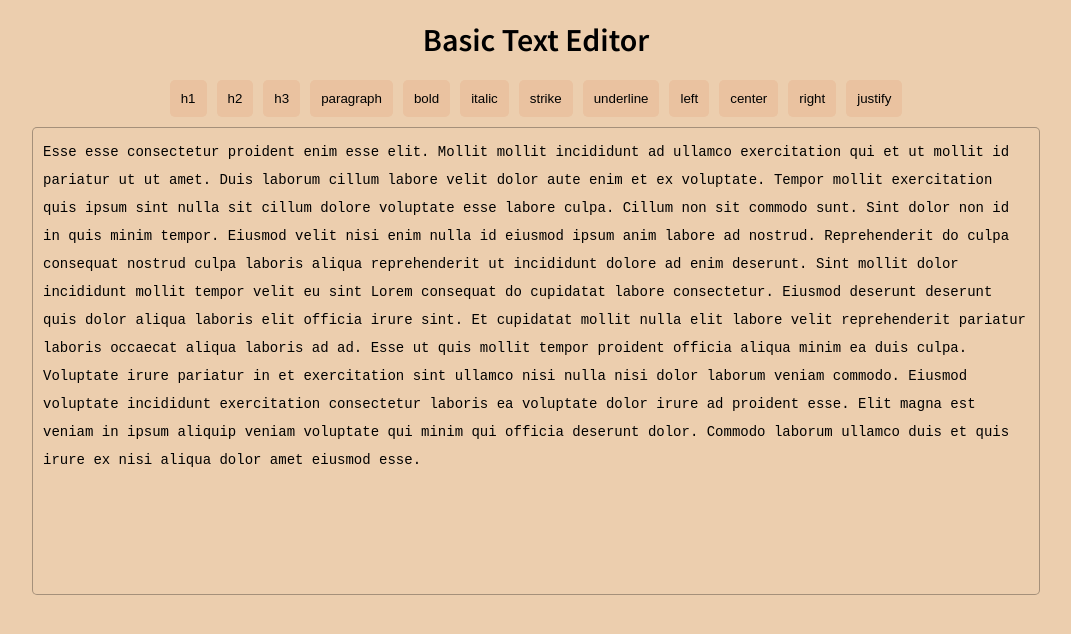
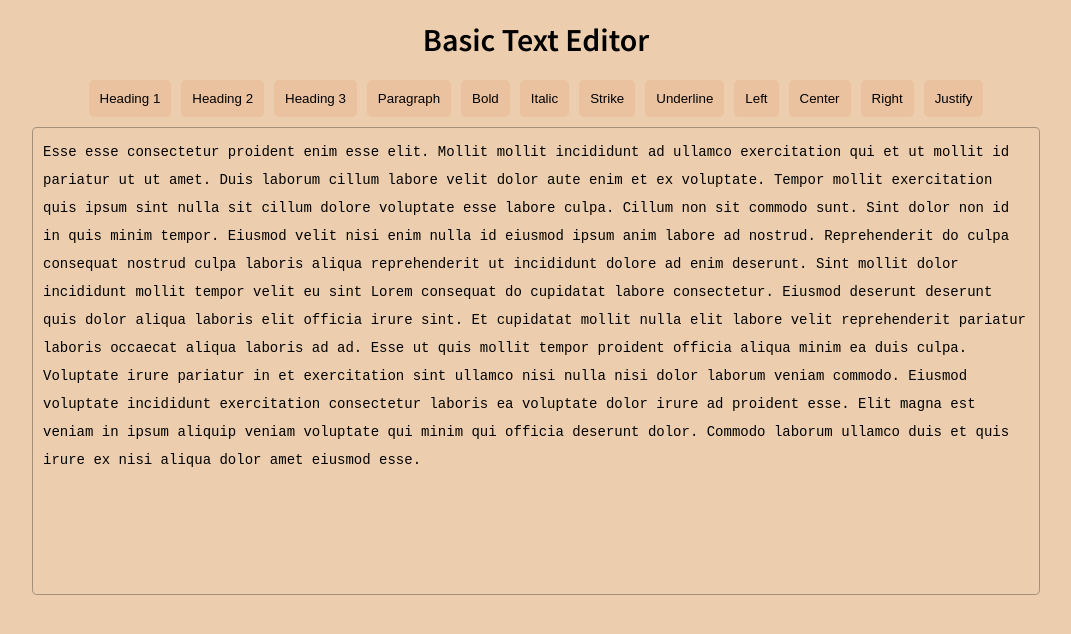
Before and after one commit to aliergul/react-examples-text-editor, a React (Vite) app: page / in a window 1280 px wide. Shown: the top 634 px of the page, without its empty margins (104-1175 px from the left). Built offline with nearby package versions, Linux system fonts and the light colour scheme.

Commit message:
code refactor and style changes is finished

```diff
--- a/src/components/Editor/Editor.jsx
+++ b/src/components/Editor/Editor.jsx
@@ -1,26 +1,45 @@
 import EditorItems from "./EditorItems";
 
 const styleText = [
-  "h1", //h1
-  "h2", //h2
-  "h3", //h3
-  "paragraph", //p
-  "bold", //b
-  "italic", //i
-  "strike", //strike
-  "underline", //u
+  { label: "Heading 1", value: "h1" },
+  { label: "Heading 2", value: "h2" },
+  { label: "Heading 3", value: "h3" },
+  { label: "Paragraph", value: "p" },
+  { label: "Bold", value: "b" },
+  { label: "Italic", value: "i" },
+  { label: "Strike", value: "strike" },
+  { label: "Underline", value: "u" },
 ];
 
-const styleParagraph = ["left", "center", "right", "justify"];
+const styleParagraph = [
+  { label: "Left", value: "left" },
+  { label: "Center", value: "center" },
+  { label: "Right", value: "right" },
+  { label: "Justify", value: "justify" },
+];
 
 const Editor = () => {
   return (
     <div className="editor">
-      {styleText.map((name, i) => {
-        return <EditorItems key={i} name={name} type={"text"} />;
+      {Object.values(styleText).map((style, i) => {
+        return (
+          <EditorItems
+            key={i}
+            label={style.label}
+            value={style.value}
+            type={"text"}
+          />
+        );
       })}
-      {styleParagraph.map((name, i) => {
-        return <EditorItems key={i} name={name} type={"paragraph"} />;
+      {Object.values(styleParagraph).map((style, i) => {
+        return (
+          <EditorItems
+            key={i}
+            label={style.label}
+            value={style.value}
+            type={"paragraph"}
+          />
+        );
       })}
     </div>
   );
--- a/src/components/Editor/EditorItems.jsx
+++ b/src/components/Editor/EditorItems.jsx
@@ -1,11 +1,11 @@
-const EditorItems = ({ type, name }) => {
+const EditorItems = ({ type, label, value }) => {
   const changeText = () => {
     const editor = document.getElementById("textarea");
     const selection = window.getSelection();
 
     if (!selection.isCollapsed) {
       const range = selection.getRangeAt(0);
-      const boldText = document.createElement("");
+      const boldText = document.createElement(value);
       range.surroundContents(boldText);
 
       range.setStartAfter(boldText);
@@ -17,7 +17,7 @@ const EditorItems = ({ type, name }) => {
   };
 
   const changeParagrapgh = () => {
-    document.getElementById("textarea").style.textAlign = name;
+    document.getElementById("textarea").style.textAlign = value;
   };
 
   return (
@@ -26,7 +26,7 @@ const EditorItems = ({ type, name }) => {
         className="editor-buttons"
         onClick={type === "text" ? changeText : changeParagrapgh}
       >
-        {name}
+        {label}
       </button>
     </>
   );
```
